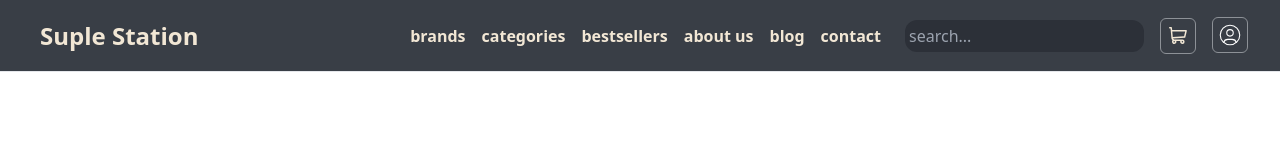
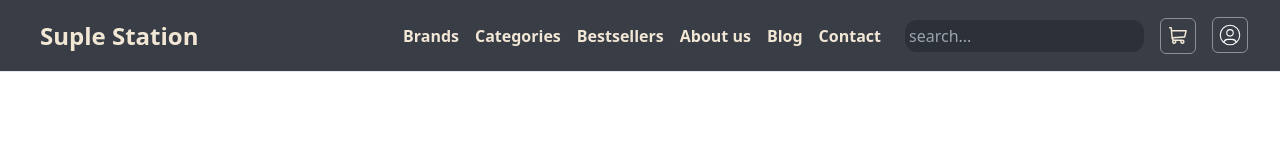
Before and after one commit to Astilion/next-ecommerce, a Next.js app: page / in a window 1280 px wide. Shown: the top 160 px of the page. Built offline with nearby package versions, Linux system fonts and the light colour scheme.

Commit message:
capitalize - utility function implemmented in navList.tsx

```diff
--- a/src/components/header/nav/navList.tsx
+++ b/src/components/header/nav/navList.tsx
@@ -1,5 +1,6 @@
 import useScreenDetector from "@/src/hooks/useScreenDetector";
 import Link from "next/link";
+import { capitalize } from "@/src/utils/capitalize"
 
 interface NavListProps {
     isActive?: boolean;
@@ -24,7 +25,7 @@ export default function NavList({ isActive }: NavListProps) {
             {navNames.map((name, index) => (
                 <li key={index} className="pb-2 px-2 border-b-2 border-solid border-creme-500 lg:border-none lg:pb-0 lg:px-0">
                     <Link href='#' className={anchorClasses}>
-                        {name}
+                        {capitalize(name)}
                     </Link>
                 </li>
             ))}
--- /dev/null
+++ b/src/utils/capitalize.ts
@@ -0,0 +1,3 @@
+export const capitalize = (word: string) => {
+	return word.charAt(0).toUpperCase() + word.slice(1);
+};
```
